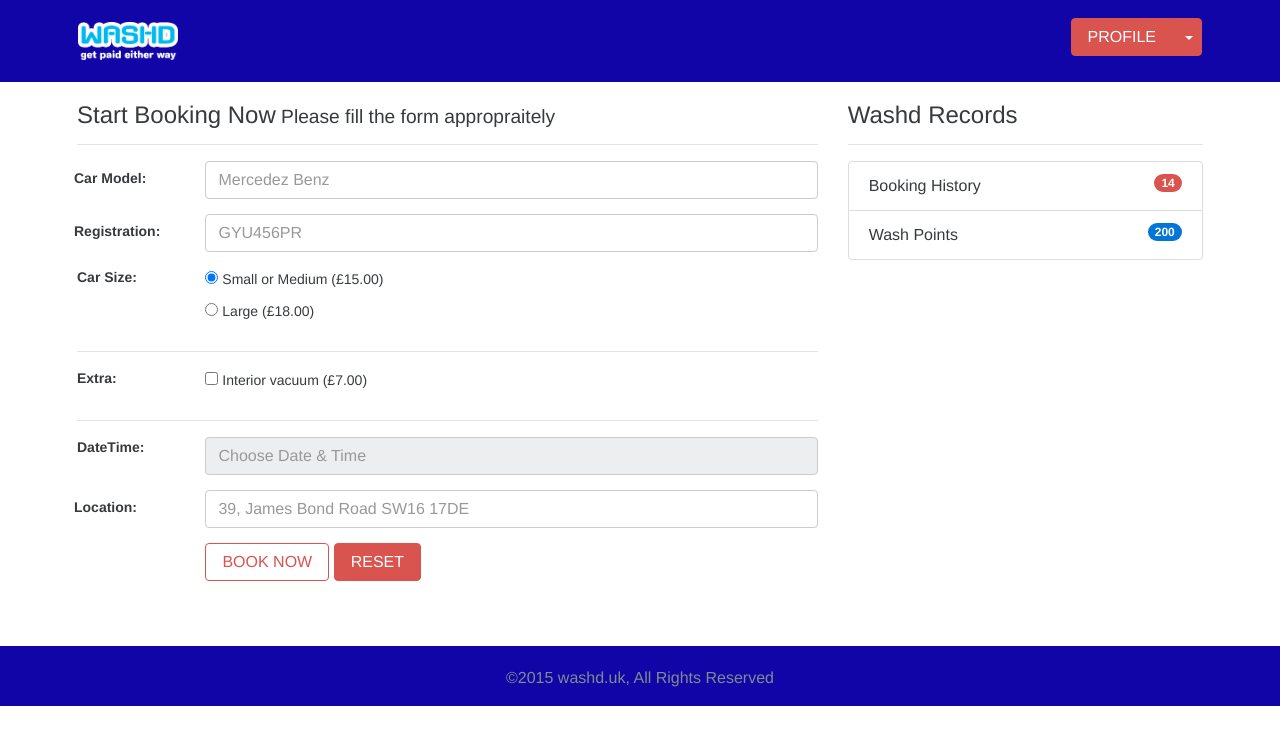
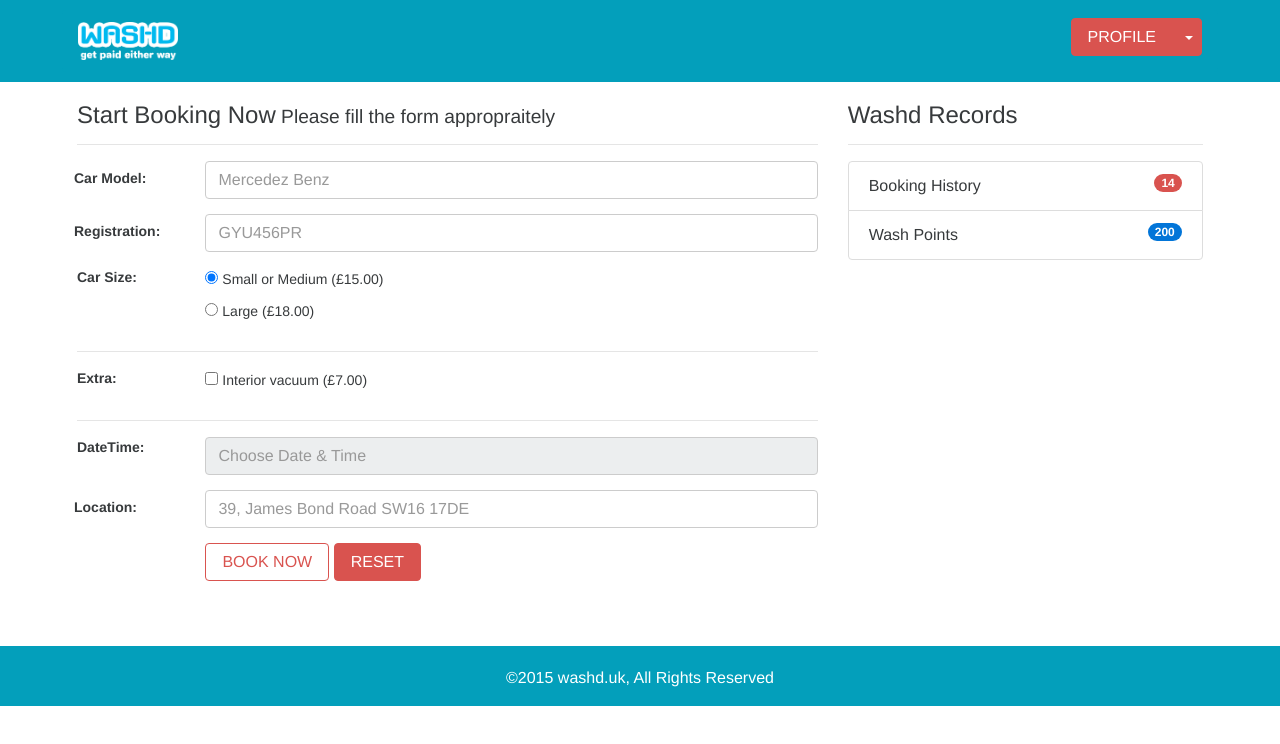
Before and after one commit to Daveolumbe/washdApp, a plain HTML site: page schedule.html in a window 1280 px wide. Drawn offline with nearby package versions, Linux system fonts and the light colour scheme; some packages are replaced by stand-ins of ours; some icons are missing.

Commit message:
commit Color update

```diff
--- a/css/style.css
+++ b/css/style.css
@@ -8,7 +8,7 @@
 }
 
 #top-color{
-	background-color: #1105a8;
+	background-color:#039fbb;
 	padding-top: 20px;
 	margin-bottom: 50px;
 }
@@ -24,7 +24,7 @@ body{
 }
 
 #top-logo{
-	background-color: #1105a8;
+	background-color: #039fbb;
 	padding: 10px 10px;
 	margin-bottom: 20px;
 }
@@ -46,6 +46,6 @@ body{
 	width: 100%;
 	/* Set the fixed height of the footer here */
 	height: 60px;
-	background-color: #1105a8;
+	background-color: #039fbb;
 	clear: both;
 }
--- a/schedule.html
+++ b/schedule.html
@@ -14,7 +14,7 @@
 </head>
 <body>
   <div class="container-fluid" id="top-logo">
-    <nav class="container navbar bg-faded" style="background-color: #1105a8;">
+    <nav class="container navbar bg-faded" style="background-color: #039fbb;">
       <a class="navbar-brand" href="index.html"><img src="img/washd.png" width="100px" alt="LOGO"></a>
       <ul class="nav navbar-nav">
         <li class="nav-item active">
@@ -132,7 +132,7 @@
     </div>
   </div>
   <div class="container-fluid footer">
-    <p class="text-muted  text-center container"> ©2015 washd.uk, All Rights Reserved</p>
+    <p class="  text-center container"> ©2015 washd.uk, All Rights Reserved</p>
   </div>
 
   <!-- jQuery -->
```
